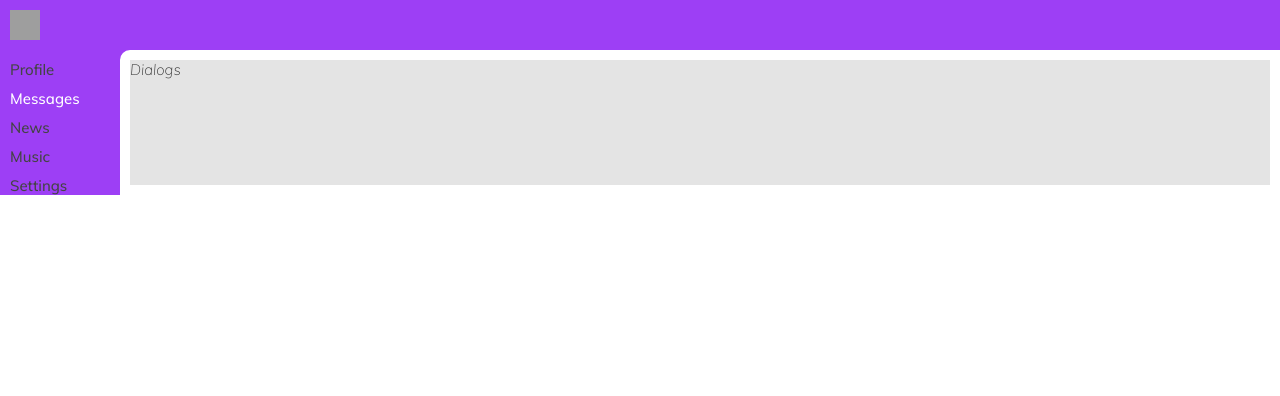
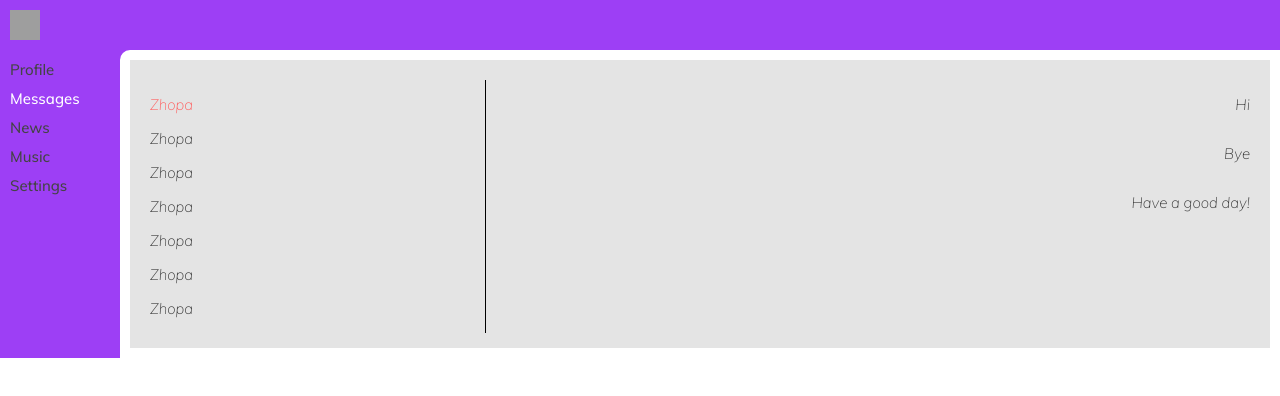
Before and after one commit to KoTuK2306/React-app, a React (Create React App) app: page /dialogs in a window 1280 px wide. Shown: the top 396 px of the page. Built offline with nearby package versions, Linux system fonts and the light colour scheme; grey boxes are pictures that could not be loaded.

Commit message:
Was added dialogs page and first steps of her layout

```diff
--- a/src/components/Dialogs/dialogs.js
+++ b/src/components/Dialogs/dialogs.js
@@ -4,7 +4,40 @@ import classes from './dialogs.module.css';
 const Dialogs = (props) =>{
     return(
         <div className = {classes.dialogs}>
-            Dialogs
+
+            <div className = {classes.dialogsItems}>
+
+                <div className = {classes.dialogsItem + ' ' + classes.active}>
+                    Zhopa
+                </div>
+                <div className = {classes.dialogsItem}>
+                    Zhopa
+                </div>
+                <div className = {classes.dialogsItem}>
+                    Zhopa
+                </div>
+                <div className = {classes.dialogsItem}>
+                    Zhopa
+                </div>
+                <div className = {classes.dialogsItem}>
+                    Zhopa
+                </div>
+                <div className = {classes.dialogsItem}>
+                    Zhopa
+                </div>
+                <div className = {classes.dialogsItem}>
+                    Zhopa
+                </div>
+            </div>
+
+            <div className = {classes.messages}>
+
+                <div className = {classes.message}>Hi</div>
+                <div className = {classes.message}>Bye</div>
+                <div className = {classes.message}>Have a good day!</div>
+
+            </div>
+
         </div>
     );
 }
--- a/src/components/Dialogs/dialogs.module.css
+++ b/src/components/Dialogs/dialogs.module.css
@@ -0,0 +1,32 @@
+.active{
+    color: rgb(255, 93, 93)
+}
+
+.dialogs{
+    margin: 20px 0 0 20px;
+    display: grid;
+    grid-template-columns: 3fr 7fr;
+}
+
+.dialogsTitle{
+    text-transform: uppercase;
+}
+
+.dialogsItem{
+    margin: 15px 0 15px 0;
+}
+
+.dialogsItems{
+    border-right: 1px solid black;
+}
+
+.messages{
+    display: flex;
+    flex-direction: column;
+    align-items: flex-end;
+    margin-right: 20px;
+}
+
+.message{
+    margin: 15px 0 15px 15px;
+}
--- a/src/components/Navbar/navbar.module.css
+++ b/src/components/Navbar/navbar.module.css
@@ -25,6 +25,11 @@
 a{
     text-decoration: none;
     color: rgb(68, 68, 68);
+    transition: all 0.5s ease-in;
+}
+
+a:hover{
+    color: white;
 }
 
 a:active{
```
